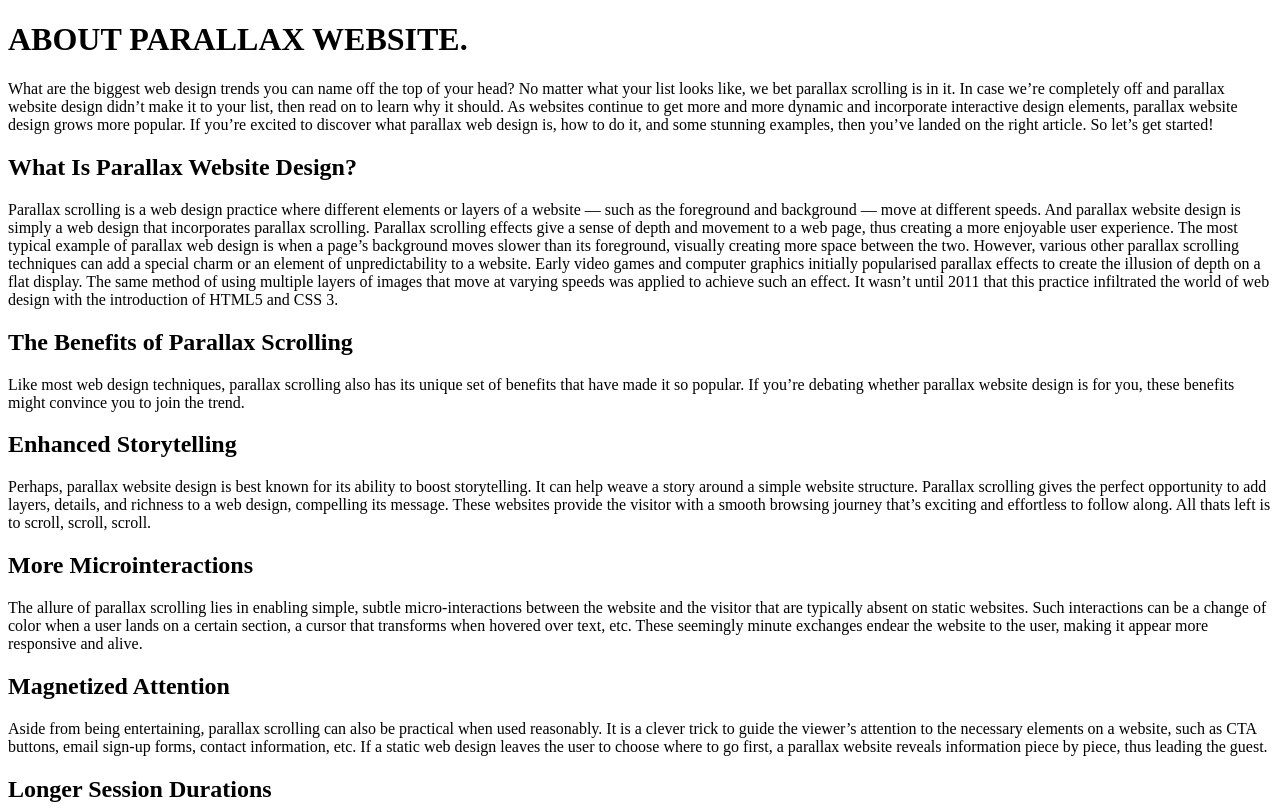
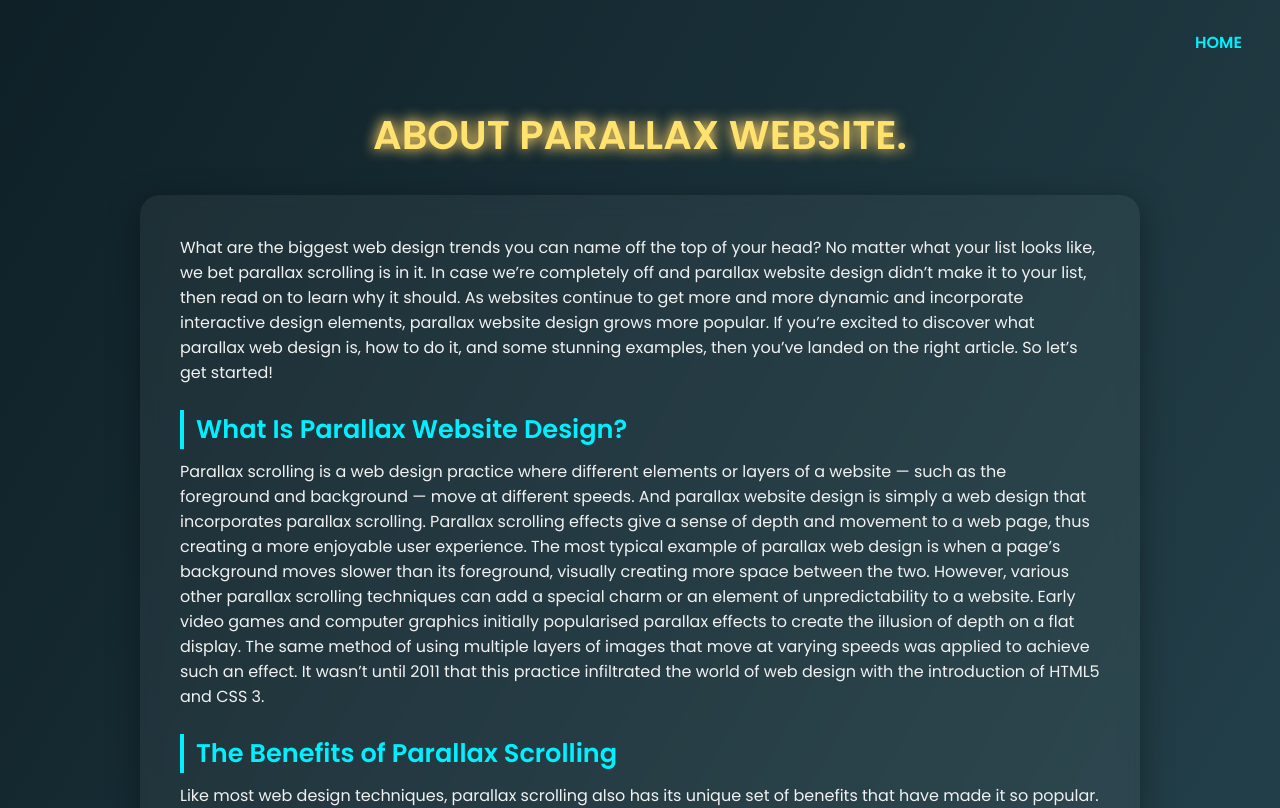
Before and after one commit to kushB645/localrepo, a plain HTML site: page about/index.html in a window 1280 px wide. Shown: the top 808 px of the page. Drawn offline with Linux system fonts and the light colour scheme.

Commit message:
added style sheet

```diff
--- a/about/index.html
+++ b/about/index.html
@@ -4,8 +4,16 @@
     <meta charset="UTF-8">
     <meta name="viewport" content="width=device-width, initial-scale=1.0">
     <title>ABOUT</title>
+    <link rel="stylesheet" href="style.css">
+    <link href="https://fonts.googleapis.com/css2?family=Poppins:wght@400;600&display=swap" rel="stylesheet">
+
 </head>
 <body>
+    <section class="home">
+            <ul>
+                <li><a href="..\index.html">HOME</a></li>
+            </ul>
+        </section>
     <h1>
         ABOUT PARALLAX WEBSITE.
     </h1>
--- /dev/null
+++ b/about/style.css
@@ -0,0 +1,118 @@
+/* Reset & Base Styles */
+* {
+    margin: 0;
+    padding: 0;
+    box-sizing: border-box;
+}
+
+body {
+    font-family: 'Poppins', sans-serif;
+    background: linear-gradient(120deg, #0f2027, #203a43, #2c5364);
+    color: #f1f1f1;
+    padding: 30px 20px;
+    min-height: 100vh;
+    display: flex;
+    flex-direction: column;
+    gap: 30px;
+}
+
+/* Navigation */
+.home {
+    text-align: right;
+}
+
+.home ul {
+    list-style: none;
+}
+
+.home ul li {
+    display: inline-block;
+    margin-left: 10px;
+}
+
+.home ul li a {
+    color: #00f0ff;
+    text-decoration: none;
+    padding: 10px 16px;
+    font-weight: 600;
+    border: 2px solid transparent;
+    border-radius: 6px;
+    transition: all 0.3s ease;
+}
+
+.home ul li a:hover {
+    border-color: #00f0ff;
+    background-color: rgba(0, 240, 255, 0.1);
+}
+
+/* Main Heading */
+h1 {
+    text-align: center;
+    font-size: 2.5rem;
+    margin-top: 20px;
+    color: #ffe36e;
+    text-shadow: 0 0 10px #ffd369, 0 0 20px #ffd369;
+    animation: glow 2s ease-in-out infinite alternate;
+}
+
+@keyframes glow {
+    from {
+        text-shadow: 0 0 5px #ffd369;
+    }
+    to {
+        text-shadow: 0 0 20px #ffd369, 0 0 30px #ffd369;
+    }
+}
+
+/* Main Content */
+span {
+    display: block;
+    max-width: 1000px;
+    margin: auto;
+    padding: 40px;
+    background: rgba(255, 255, 255, 0.05);
+    border-radius: 20px;
+    backdrop-filter: blur(10px);
+    -webkit-backdrop-filter: blur(10px);
+    box-shadow: 0 8px 32px rgba(0, 0, 0, 0.35);
+    transition: transform 0.3s ease;
+}
+
+span:hover {
+    transform: scale(1.01);
+}
+
+/* Subheadings */
+h2 {
+    color: #00f0ff;
+    font-size: 1.6rem;
+    margin-top: 25px;
+    margin-bottom: 10px;
+    border-left: 4px solid #00f0ff;
+    padding-left: 12px;
+}
+
+/* Paragraphs inside span */
+span p {
+    margin-bottom: 15px;
+    color: #e0e0e0;
+}
+
+/* Responsive */
+@media (max-width: 768px) {
+    span {
+        padding: 20px;
+    }
+
+    h1 {
+        font-size: 2rem;
+    }
+
+    h2 {
+        font-size: 1.3rem;
+    }
+
+    .home {
+        text-align: center;
+    }
+}
```
Also changed, not shown: index.html (+1 -1 lines).
